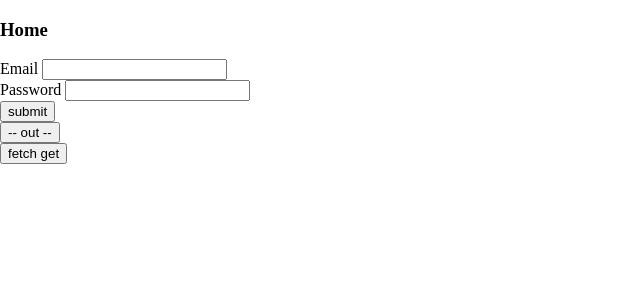
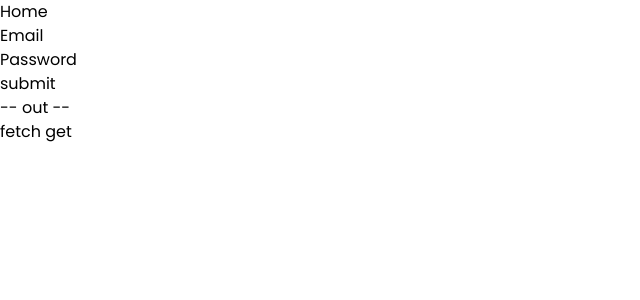
Before and after one commit to ChristopherZinger/AHS, a SvelteKit app: page / in a window 1280 px wide. Shown: the top 300 px of the page, without its empty margins (0-640 px from the left). Built offline with nearby package versions, Linux system fonts and the light colour scheme; no server answers.

Commit message:
add google fonts - poppins

```diff
--- a/src/app.html
+++ b/src/app.html
@@ -3,6 +3,13 @@
 	<head>
 		<meta charset="utf-8" />
 		<link rel="icon" href="%sveltekit.assets%/favicon.png" />
+		<link rel="preconnect" href="https://fonts.googleapis.com" />
+		<link rel="preconnect" href="https://fonts.gstatic.com" crossorigin />
+		<link
+			href="https://fonts.googleapis.com/css2?family=Poppins:ital,wght@0,200;0,400;0,700;0,900;1,200;1,400;1,700;1,900&display=swap"
+			rel="stylesheet"
+		/>
+
 		<meta name="viewport" content="width=device-width" />
 		%sveltekit.head%
 	</head>
--- a/src/routes/styles.css
+++ b/src/routes/styles.css
@@ -1,3 +1,27 @@
+@tailwind base;
+@tailwind components;
+@tailwind utilities;
+
+* {
+	font-family: 'Poppins', sans-serif;
+}
+
+.fw-light {
+	font-weight: 300;
+}
+
+.fw-regular {
+	font-weight: 400;
+}
+
+.fw-medium {
+	font-weight: 500;
+}
+
+.fw-bold {
+	font-weight: 700;
+}
+
 body {
 	min-height: 100vh;
 	margin: 0;
```
